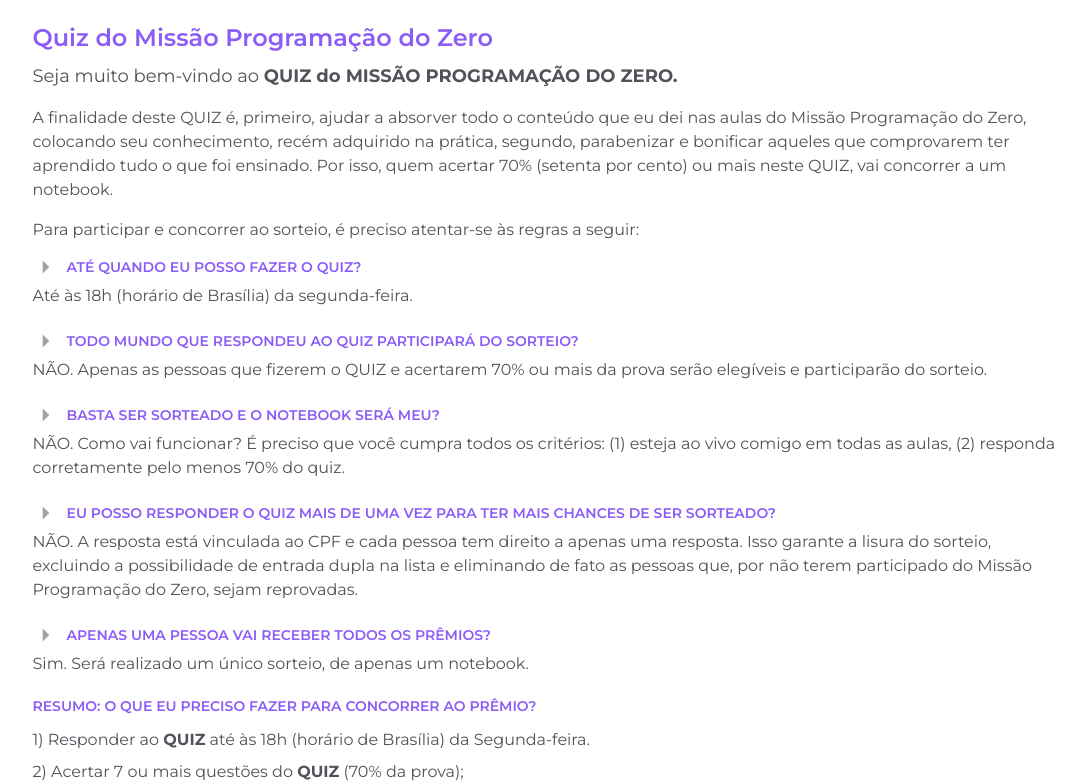
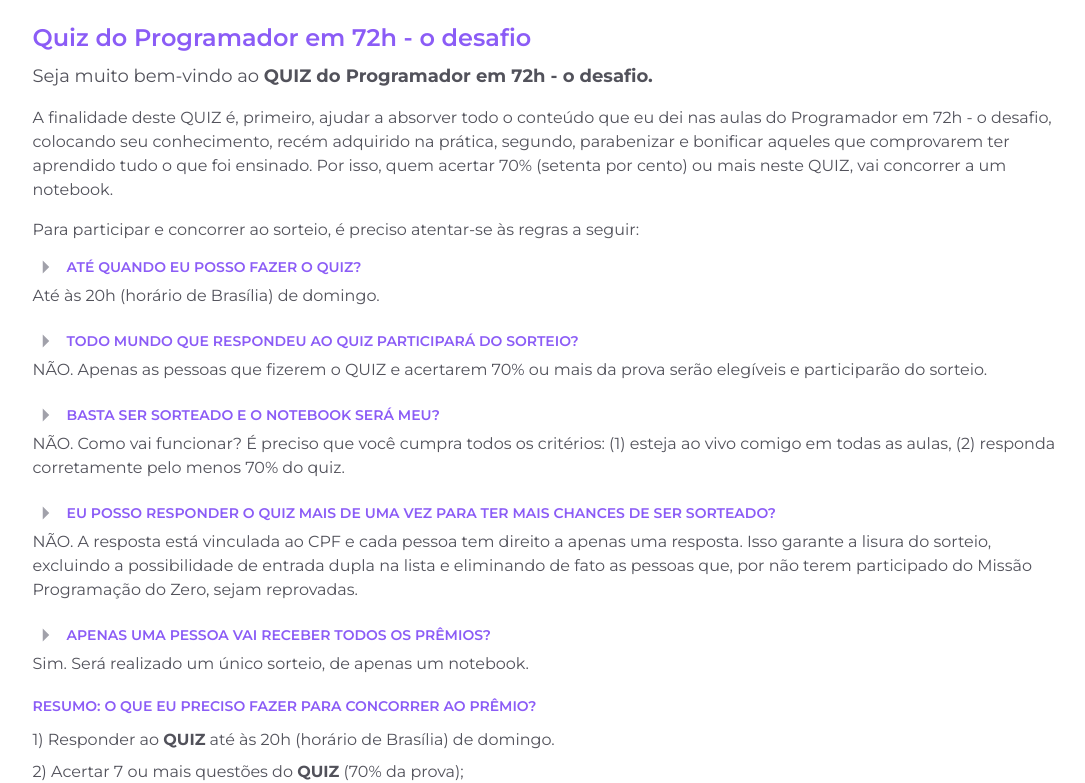
Before and after one commit to rodolfomori-devclub/quiz-interface, a React (Vite) app: page / in a window 1280 px wide. Shown: the part 340-1123 px from the top of the page, without its empty margins (92-1177 px from the left). Built offline with nearby package versions, Linux system fonts and the light colour scheme; no server answers.

Commit message:
adicionando opcao p/ baixar novo certificado

```diff
--- a/index.html
+++ b/index.html
@@ -10,7 +10,7 @@
     <link rel="preconnect" href="https://fonts.gstatic.com" crossorigin>
     <link href="https://fonts.googleapis.com/css2?family=Montserrat:ital,wght@0,100..900;1,100..900&display=swap" rel="stylesheet">
 
-    <title>Quiz do Missão Programação do Zero</title>
+    <title>Quiz do Programador em 72h - o desafio</title>
   </head>
   <body>
     <div id="root"></div>
--- a/src/hooks/user.tsx
+++ b/src/hooks/user.tsx
@@ -34,6 +34,8 @@ interface AuthContextData {
   setAdminData: React.Dispatch<React.SetStateAction<AdminAuthAcess>>
   isPolicyChecked: boolean
   setIsPolicyChecked: React.Dispatch<React.SetStateAction<boolean>>
+  certificate: string
+  setCertificate: React.Dispatch<React.SetStateAction<string>>
 }
 
 interface AuthProviderProps {
@@ -65,6 +67,8 @@ function UserProvider({ children }: AuthProviderProps) {
 
   const [userFinalGrade, setUserFinalGrade] = useState<number | null>(null)
   const [isPolicyChecked, setIsPolicyChecked] = useState<boolean>(false)
+  const [certificate, setCertificate] = useState<string>('')
+
 
   useEffect(() => {
     const token = localStorage.getItem('@quiz-devclub-v1:accessToken')
@@ -103,6 +107,8 @@ function UserProvider({ children }: AuthProviderProps) {
         setAdminData,
         isPolicyChecked,
         setIsPolicyChecked,
+        setCertificate,
+        certificate,
       }}
     >
       {children}
--- a/src/pages/index.tsx
+++ b/src/pages/index.tsx
@@ -54,11 +54,11 @@ function Home() {
       </div>
 
       <section className="w-full p-4 mt-2 flex-grow min-lg:max-w-[1063px] min-lg:mx-auto">
-        <h3 className="text-violet-500 font-semibold text-lg min-md:text-2xl">Quiz do Missão Programação do Zero</h3>
+        <h3 className="text-violet-500 font-semibold text-lg min-md:text-2xl">Quiz do Programador em 72h - o desafio</h3>
 
-        <p className="text-zinc-600 mt-2 text-sm min-md:text-lg">Seja muito bem-vindo ao <b>QUIZ do MISSÃO PROGRAMAÇÃO DO ZERO.</b></p>
+        <p className="text-zinc-600 mt-2 text-sm min-md:text-lg">Seja muito bem-vindo ao <b>QUIZ do Programador em 72h - o desafio.</b></p>
 
-        <p className="text-zinc-600 mt-4 text-sm min-md:text-base">A finalidade deste QUIZ é, primeiro, ajudar a absorver todo o conteúdo que eu dei nas aulas do Missão Programação do Zero, colocando seu conhecimento, recém adquirido na prática, segundo, parabenizar e bonificar aqueles que comprovarem ter aprendido tudo o que foi ensinado. Por isso, quem acertar 70% (setenta por cento) ou mais neste QUIZ, vai concorrer a um notebook.
+        <p className="text-zinc-600 mt-4 text-sm min-md:text-base">A finalidade deste QUIZ é, primeiro, ajudar a absorver todo o conteúdo que eu dei nas aulas do Programador em 72h - o desafio, colocando seu conhecimento, recém adquirido na prática, segundo, parabenizar e bonificar aqueles que comprovarem ter aprendido tudo o que foi ensinado. Por isso, quem acertar 70% (setenta por cento) ou mais neste QUIZ, vai concorrer a um notebook.
         </p>
 
         <p className="text-zinc-600 mt-4 text-sm min-md:text-base">Para participar e concorrer ao sorteio, é preciso atentar-se às regras a seguir:</p>
@@ -66,7 +66,7 @@ function Home() {
         <div id="draw-rules" className="mt-3 flex flex-col gap-5">
           <div className="flex flex-col gap-1 text-sm min-md:text-base">
             <div className="flex items-center"><IoMdArrowDropright className="text-zinc-400" size={26} style={{ minWidth: '26px', marginRight: '8px' }} /> <h4 className="uppercase text-violet-500 font-semibold text-sm">Até quando eu posso fazer o quiz?</h4></div>
-            <p className="text-zinc-600">Até às 18h (horário de Brasília) da segunda-feira.</p>
+            <p className="text-zinc-600">Até às 20h (horário de Brasília) de domingo.</p>
           </div>
 
           <div className="flex flex-col gap-1 text-sm min-md:text-base">
@@ -93,7 +93,7 @@ function Home() {
             <h4 className="uppercase text-violet-500 font-semibold text-sm">Resumo: O que eu preciso fazer para concorrer ao prêmio?</h4>
 
             <ul className="flex flex-col gap-2 text-zinc-600 mt-2">
-              <li>1) Responder ao <b>QUIZ</b> até às 18h (horário de Brasília) da Segunda-feira.</li>
+              <li>1) Responder ao <b>QUIZ</b> até às 20h (horário de Brasília) de domingo.</li>
               <li>2) Acertar 7 ou mais questões do <b>QUIZ</b> (70% da prova);</li>
               <li>3)Estao ao vivo nas 4 aulas, no meu canal no YouTube;
               </li>
--- a/src/pages/private/quiz-response/index.tsx
+++ b/src/pages/private/quiz-response/index.tsx
@@ -8,7 +8,7 @@ import { useUser } from "../../../hooks/user"
 import { IoMdArrowDropright } from "react-icons/io"
 
 export function QuizResponse() {
-  const { userFinalGrade } = useUser()
+  const { userFinalGrade, certificate } = useUser()
 
   return (
     <div className="w-full min-h-screen flex flex-col">
@@ -20,7 +20,7 @@ export function QuizResponse() {
 
       <div className="w-full p-4 flex-grow min-lg:max-w-[1063px] min-lg:mx-auto">
         <div id="result-info" className="w-full mt-4">
-          <h4 className="text-sm min-md:text-base text-zinc-700 font-bold text-center">Parabéns! Você terminou de responder ao QUIZ do MISSÃO PROGRAMAÇÃO DO ZERO.</h4>
+          <h4 className="text-sm min-md:text-base text-zinc-700 font-bold text-center">Parabéns! Você terminou de responder ao QUIZ do Programador em 72h - o desafio.</h4>
 
           <div className="flex items-center gap-2 justify-center mt-4">
             <p className="text-zinc-600 text-sm min-md:text-base">Pontuação</p>
@@ -28,6 +28,20 @@ export function QuizResponse() {
               {userFinalGrade}/10
             </div>
           </div>
+
+          {certificate && userFinalGrade! >= 7 ? (
+            <div className="mt-8 text-center">
+              <a
+                href={certificate}
+                target="_blank"
+                rel="noopener noreferrer"
+                download
+                className="inline-block bg-violet-600 hover:bg-violet-700 text-white font-semibold py-2 px-4 rounded-md shadow-md transition-colors"
+              >
+                📄 Baixar Certificado
+              </a>
+            </div>
+          ) : ''}
 
           <p className="text-sm min-md:text-base text-center text-violet-500 font-semibold mt-4">
             Lembrando que, para levar os prêmios, você precisa:
--- a/src/pages/private/quiz/index.tsx
+++ b/src/pages/private/quiz/index.tsx
@@ -40,7 +40,7 @@ export function Quiz() {
   const [keywords, setKeywords] = useState<string[]>(['', '', ''])
 
   const navigate = useNavigate()
-  const { userData, setUserFinalGrade } = useUser()
+  const { userData, setUserFinalGrade, setCertificate } = useUser()
 
   const handleAnswerSelect = (questionId: string, answerId: string) => {
     setSelectedAnswers(prev => ({
@@ -85,6 +85,7 @@ export function Quiz() {
 
         if (response.status === 200) {
           setUserFinalGrade(response.data.finalGrade)
+          setCertificate(response.data.certificateUrl)
           localStorage.setItem('@quiz-devclub-v1:alreadyFilledQuiz', 'true')
           navigate('/resultado')
         }
```
Also changed, not shown: 2 other files (tests, documents, lock files or other folders).
